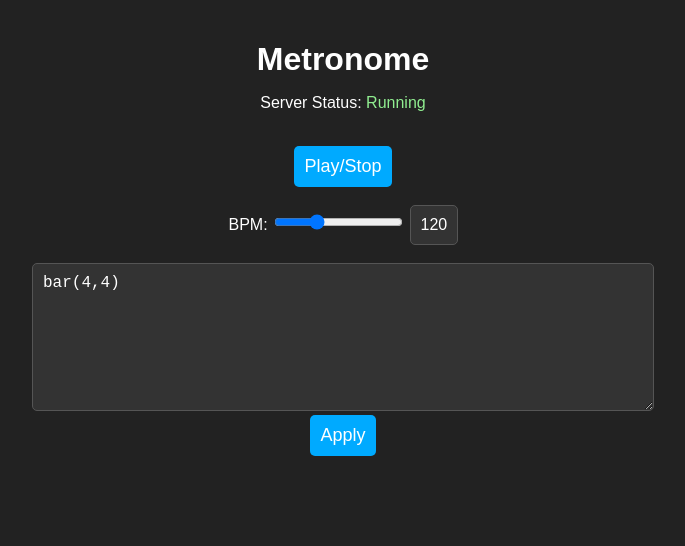
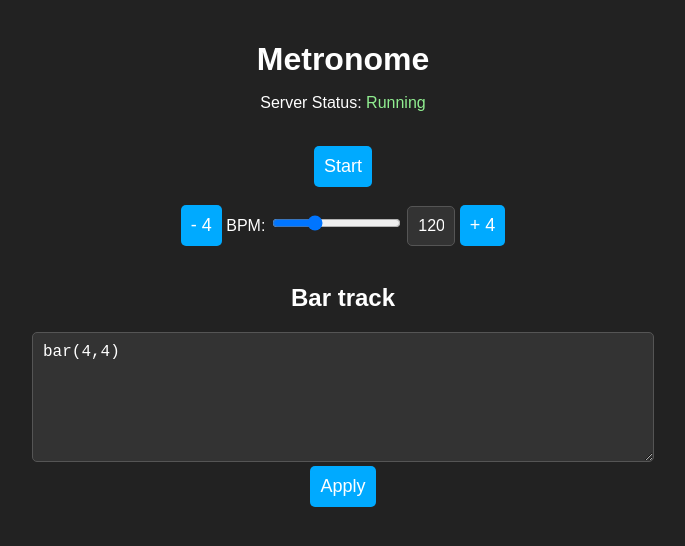
Before and after one commit to MarianJandl/metronome_app, a Flask app: page / in a window 1280 px wide. Shown: the top 546 px of the page, without its empty margins (297-982 px from the left). Run offline with Flask 3, Linux system fonts and the light colour scheme.

Commit message:
Update index.html

```diff
--- a/templates/index.html
+++ b/templates/index.html
@@ -11,14 +11,17 @@
     <h1>Metronome</h1>
 
     <p>Server Status: <span id="serverStatus">Checking...</span></p><br>
-    <button id="toggleBtn">Play/Stop</button>
+    <button id="toggleBtn">Start</button>
     <br><br>
-    <label for="bpmSlider">BPM:</label>
-    <input type="range" id="bpmSlider" min="40" max="300" value="{{ bpm }}">
-    <input type="text" id="bpmInput" value="{{ bpm }}" size="4"><br><br>
-    <textarea id="loopInput" rows="7" cols="30">bar(4,4)</textarea>
+    <button id="decreaseBpm" class="bpmBtn">- {{ bpm_step }}</button>
+<label for="bpmSlider">BPM:</label>
+<input type="range" id="bpmSlider" min="40" max="300" value="{{ bpm }}">
+<input type="text" id="bpmInput" value="{{ bpm }}" size="2">
+<button id="increaseBpm" class="bpmBtn">+ {{ bpm_step }}</button><br><br>
+    <h2>Bar track</h2>
+    <textarea id="loopInput" rows="6" cols="30">bar(4,4)</textarea>
     <br>
-    <button id="applyBtn">Apply</button>
+    <button id="applyLoopBtn" class="applyBtn">Apply</button>
     <!--<button id="resetBtn">Default</button>-->
 
     <script src="{{ url_for('static', filename='script.js') }}"></script>
```
